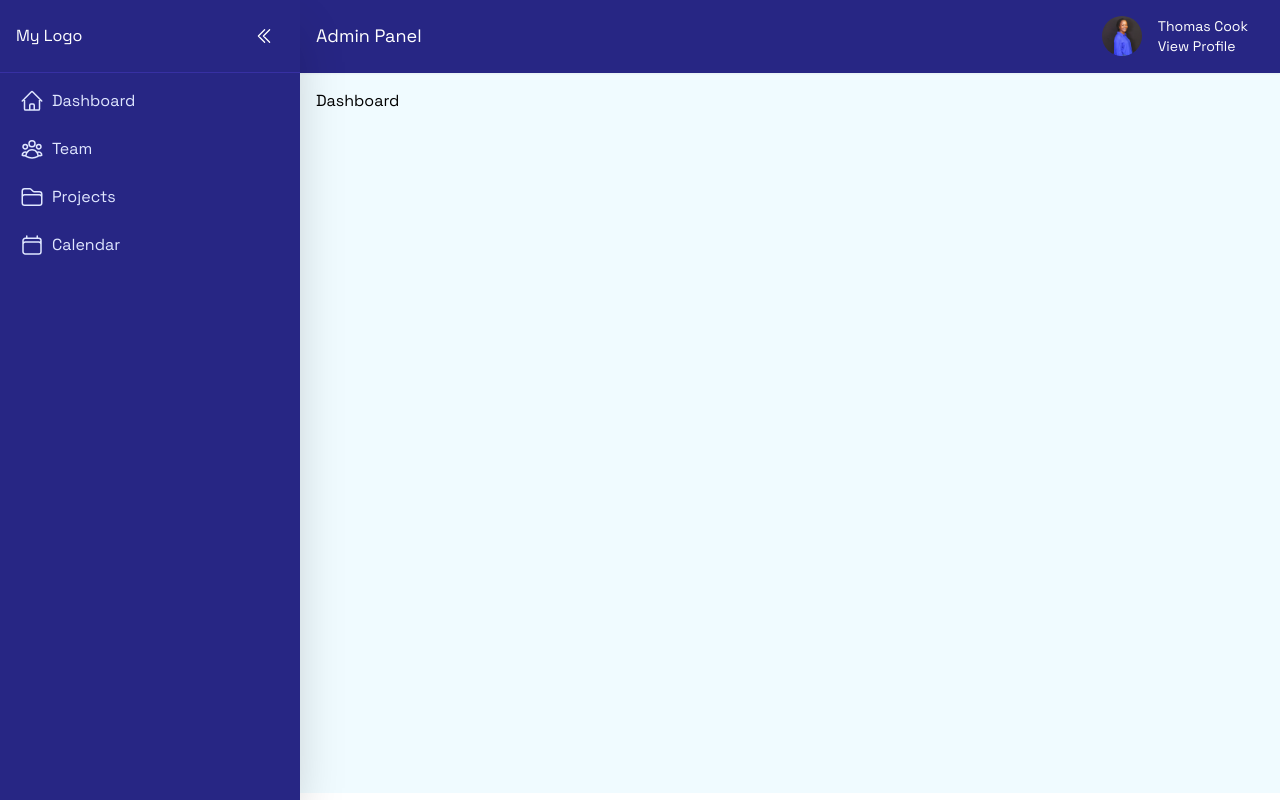
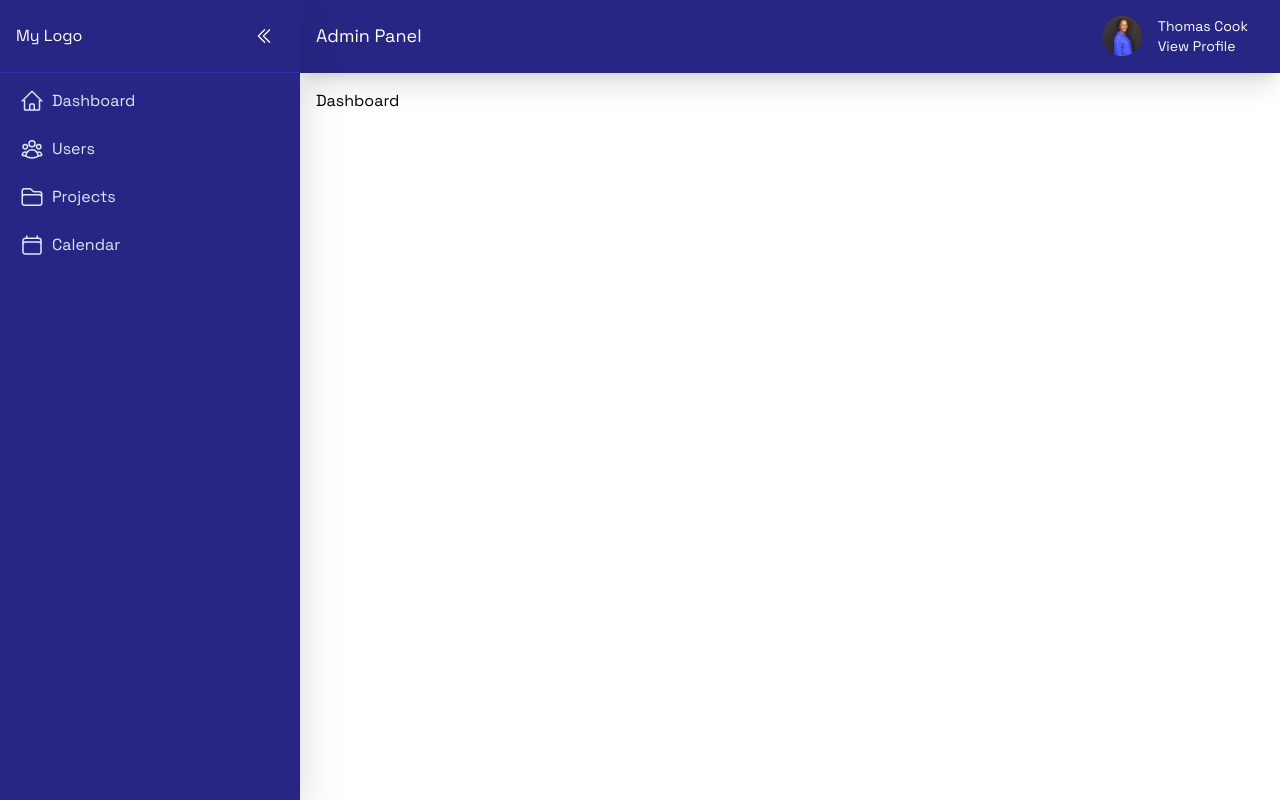
Before and after one commit to Marcos8060/Dashboard, a Next.js app: page /dashboard in a window 1280 px wide. Built offline with nearby package versions, Linux system fonts and the light colour scheme; a web font is replaced by a local one.

Commit message:
made changes

```diff
--- a/src/components/Navbar.js
+++ b/src/components/Navbar.js
@@ -9,7 +9,7 @@ const Navbar = (props) => {
   return (
     <nav
       className={classNames({
-        "bg-[#272684] text-white": true, // colors
+        "bg-[#272684] text-white shadow-xl": true, // colors
         // "flex items-center": true, // layout
         "w-screen md:w-full sticky z-10 px-4 shadow-sm h-[73px] top-0 ": true, //positioning & styling
       })}
--- a/src/components/Sidebar.js
+++ b/src/components/Sidebar.js
@@ -1,15 +1,17 @@
-// components/Sidebar.tsx
-import React from "react";
+// // components/Sidebar.tsx
+import React, { useState } from "react";
 import cn from "classnames";
 import {
   ChevronDoubleLeftIcon,
   ChevronDoubleRightIcon,
 } from "@heroicons/react/24/outline";
 import Link from "next/link";
-import { defaultNavItems } from "./data";
+import { menus } from "./data";
 import classNames from "classnames";
 
 const Sidebar = ({ collapsed, setCollapsed, shown }) => {
+
+
   // 👇 use the correct icon depending on the state.
   const Icon = collapsed ? ChevronDoubleRightIcon : ChevronDoubleLeftIcon;
   return (
@@ -52,7 +54,7 @@ const Sidebar = ({ collapsed, setCollapsed, shown }) => {
 
       <nav className="flex-grow">
         <ul className="my-2 flex flex-col gap-2 items-stretch">
-          {defaultNavItems.map((item, index) => (
+          {menus.map((item, index) => (
             <li
               key={index}
               className={classNames({
--- a/src/components/data.js
+++ b/src/components/data.js
@@ -8,17 +8,28 @@ import {
 } from "@heroicons/react/24/outline";
 
 
-
-export const defaultNavItems = [
+export const menus = [
   {
     label: "Dashboard",
     href: "/dashboard",
     icon: <HomeIcon className="w-6 h-6" />,
   },
   {
-    label: "Team",
+    label: "Users",
     href: "/team",
     icon: <UserGroupIcon className="w-6 h-6" />,
+    children: [
+      {
+        label: "All Users",
+        href: "/dashboard/users/all-users",
+        icon: <UserGroupIcon className="w-6 h-6" />,
+      },
+      {
+        label: "Approved Users",
+        href: "/dashboard/users/approved-users",
+        icon: <UserGroupIcon className="w-6 h-6" />,
+      },
+    ],
   },
   {
     label: "Projects",
--- a/src/pages/dashboard.js
+++ b/src/pages/dashboard.js
@@ -3,7 +3,7 @@ import React from 'react'
 const dashboard = () => {
   return (
     <>
-    <section className='p-4 bg-[#F0FBFF] h-[90vh]'>
+    <section className='p-4  h-[88vh]'>
       <h1>Dashboard</h1>
     </section>
     </>
```
